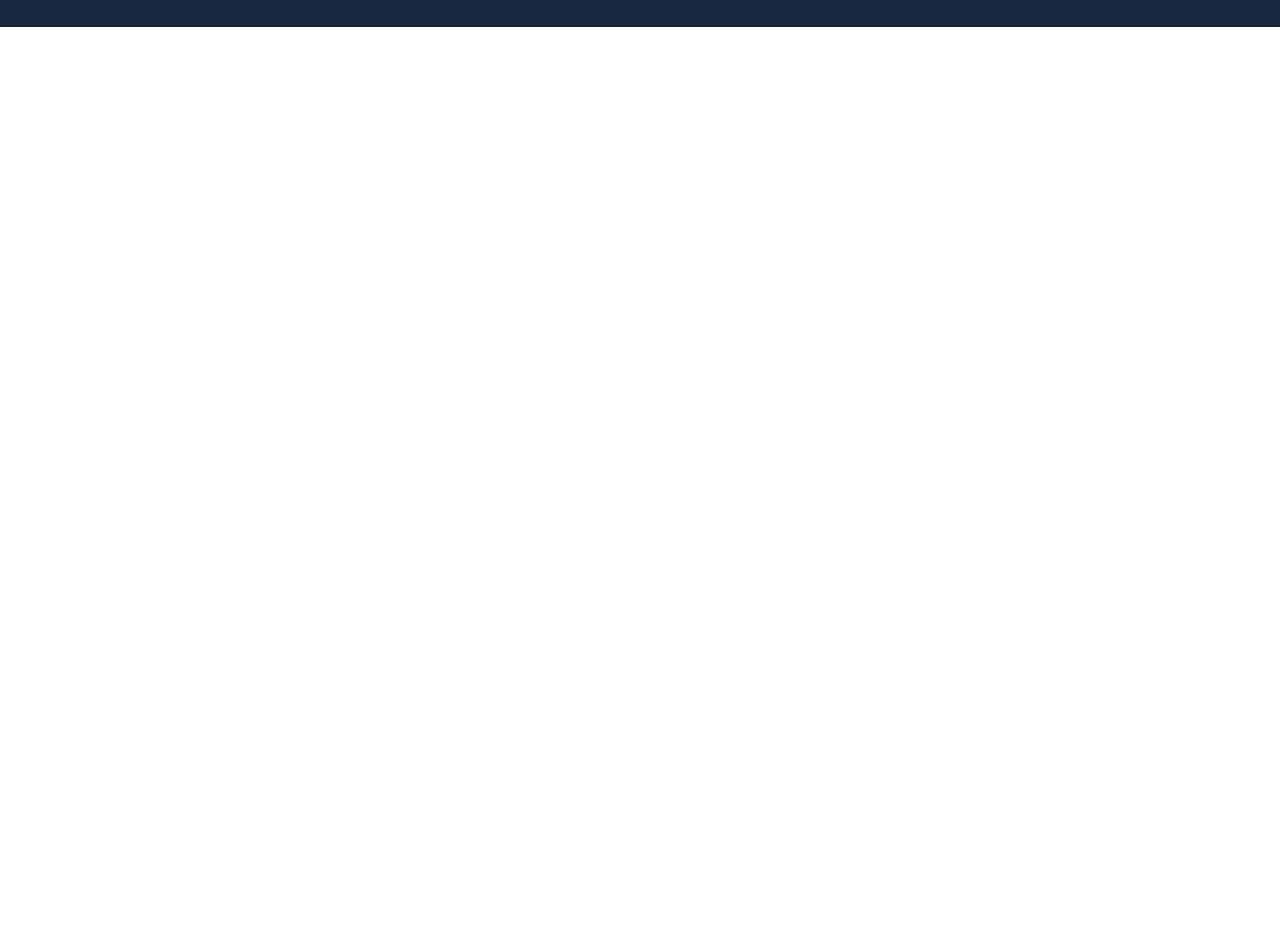
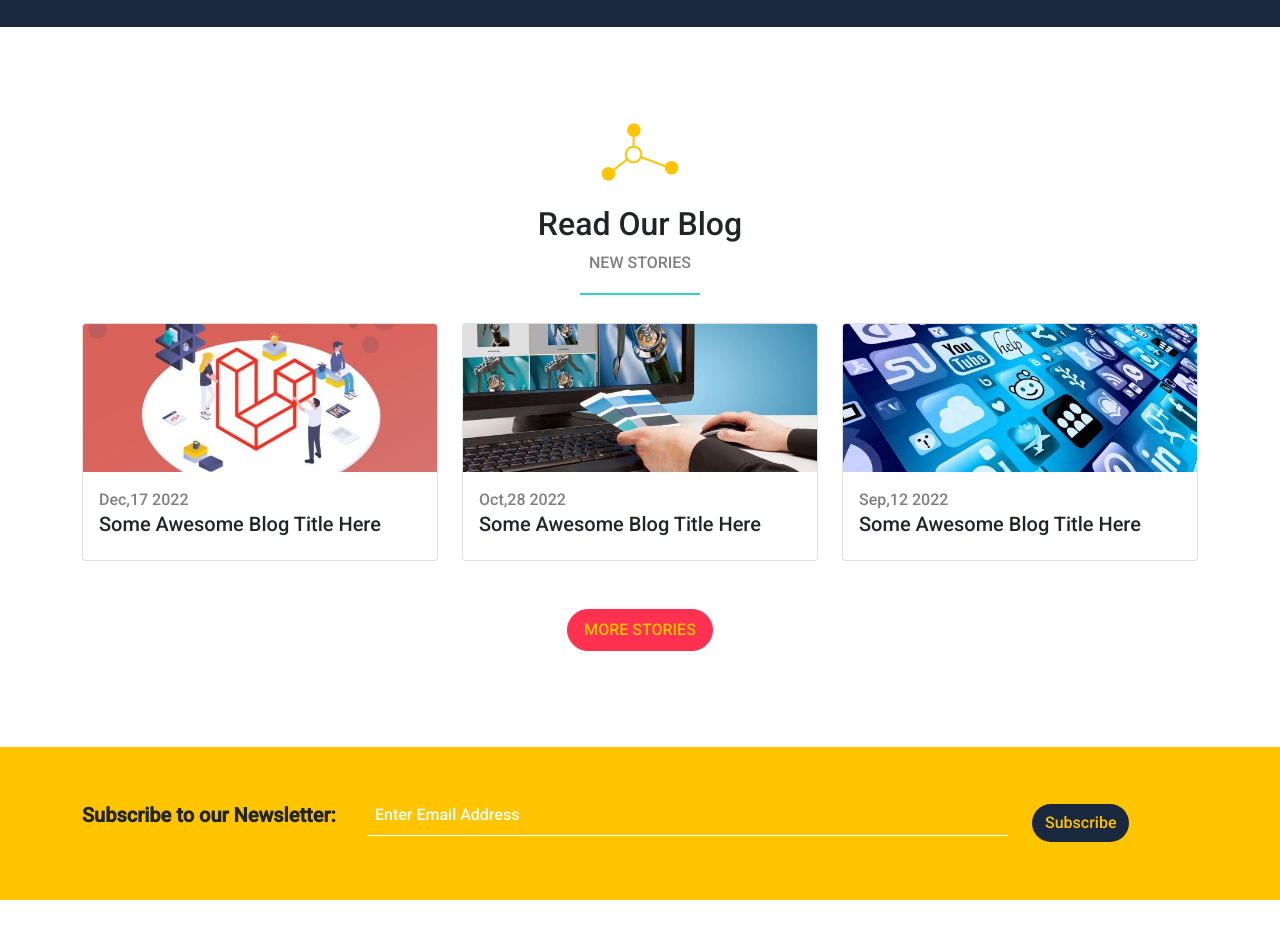
Before and after one commit to petersamy818/Bondi-Bootstrap-design-1, a plain HTML site: page index.html in a window 1280 px wide. Shown: the part 4500-5439 px from the top of the page. Drawn offline with Linux system fonts and the light colour scheme.

Commit message:
Adding New Section 3

```diff
--- a/css/bondi.css
+++ b/css/bondi.css
@@ -144,3 +144,22 @@ body {
     background-color: var(--dark-color);
 }
 /* End Project */
+/* Start Subscribe */
+.subscribe {
+    background-color: var(--yellow-color);
+}
+.subscribe input[type="text"] {
+    border: none;
+    border-bottom: 1px solid white;
+}
+.subscribe input[type="text"]:focus {
+    outline: none;
+}
+.subscribe ::placeholder {
+    color: white;
+}
+.subscribe input[type="submit"] {
+    background-color: var(--dark-color);
+    color: var(--yellow-color);
+}
+/* End Subscribe */
--- a/index.html
+++ b/index.html
@@ -304,6 +304,67 @@
       </div>
     </div>
     <!-- End Project -->
+    <!-- Start Blog -->
+    <div class="blog pt-5 pb-5">
+      <div class="container">
+        <div class="main-title text-center mt-5 mb-5 position-relative">
+          <img class="mb-4" src="imgs/title.png" alt="">
+          <h2>Read Our Blog</h2>
+          <p class="text-black-50 text-uppercase">New Stories</p>
+        </div>
+        <div class="row">
+          <div class="col-md-6 col-lg-4">
+            <div class="card">
+              <img class="card-img-top" src="imgs/blog-1.jpg" alt="Blog Post">
+              <div class="card-body">
+                <span class="text-black-50">Dec,17 2022</span>
+                <h5 class="card-title">Some Awesome Blog Title Here</h5>
+              </div>
+            </div>
+          </div>
+          <div class="col-md-6 col-lg-4">
+            <div class="card">
+              <img class="card-img-top" src="imgs/blog-2.jpg" alt="Blog Post">
+              <div class="card-body">
+                <span class="text-black-50">Oct,28 2022</span>
+                <h5 class="card-title">Some Awesome Blog Title Here</h5>
+              </div>
+            </div>
+          </div>
+          <div class="col-md-6 col-lg-4">
+            <div class="card">
+              <img class="card-img-top" src="imgs/blog-3.jpg" alt="Blog Post">
+              <div class="card-body">
+                <span class="text-black-50">Sep,12 2022</span>
+                <h5 class="card-title">Some Awesome Blog Title Here</h5>
+              </div>
+            </div>
+          </div>
+        </div>
+        <div class="d-flex justify-content-center mt-5 mb-5">
+          <a class="btn rounded-pill main-btn text-uppercase" href="#">More Stories</a>
+        </div>
+      </div>
+    </div>
+    <!-- End Blog -->
+    <!-- Start Subscribe -->
+    <div class="subscribe pt-5 pb-5 text-center text-md-start">
+      <div class="container">
+        <form class="row align-items-center">
+          <div class="col-md-6 col-lg-3">
+            <div class="fw-bold fs-5 mb-3">Subscribe to our Newsletter:</div>
+          </div>
+          <div class="col-md-6 col-lg-7 mb-5 mb-lg-3">
+            <input class="w-100 text-light p-2 bg-transparent"
+            type="text" placeholder="Enter Email Address">
+          </div>
+          <div class="col-md-6 col-lg-2">
+            <input class="btn rounded-pill" type="submit" value="Subscribe">
+          </div>
+        </form>
+      </div>
+    </div>
+    <!-- End Subscribe -->
     <!-- Start Javascript Links -->
     <script src="js/bootstrap.bundle.min.js"></script>
     <script src="js/all.min.js"></script>
```
Also changed, not shown: imgs/blog-1.jpg (added), imgs/blog-2.jpg (added), imgs/blog-3.jpg (added).
